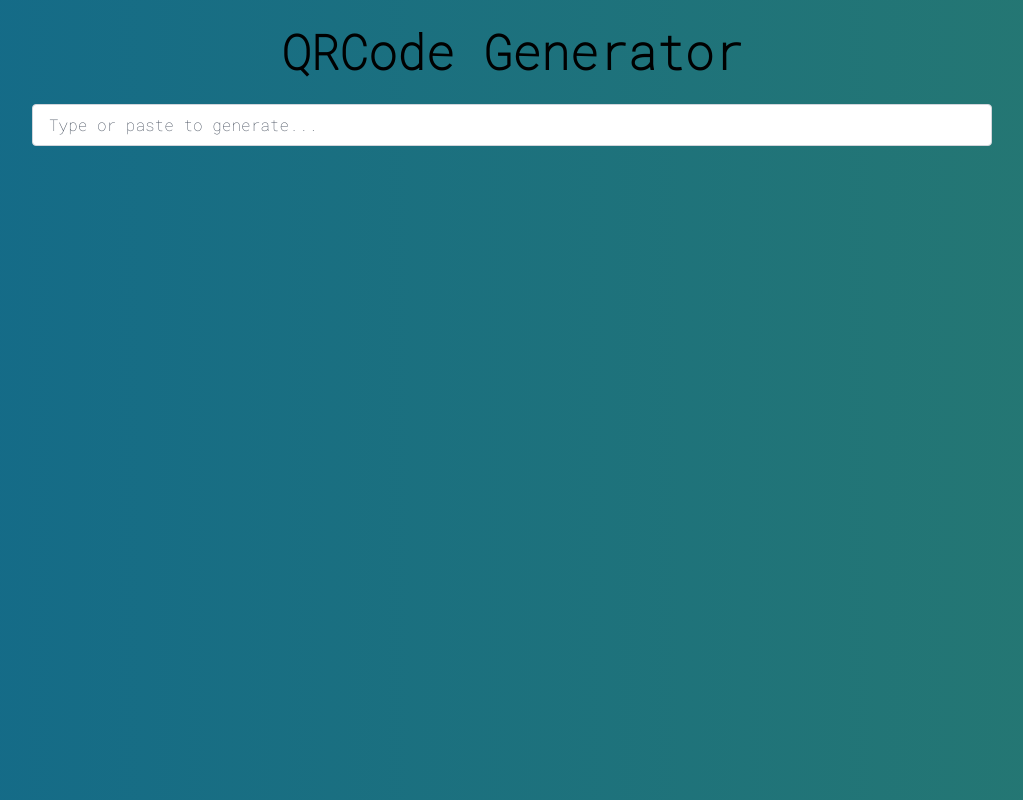
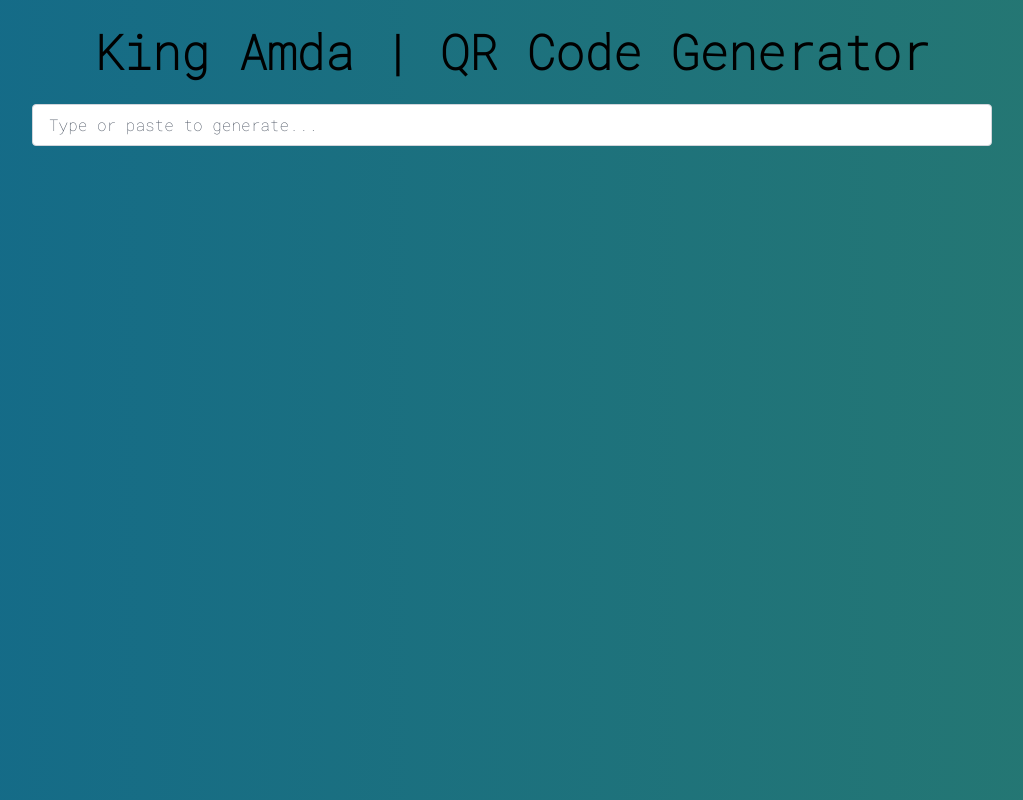
Before and after one commit to King-Amda/Qr-Generator, a plain HTML site: page index.html in a window 1280 px wide. Shown: the whole page, without its empty margins (128-1151 px from the left). Drawn offline with nearby package versions, Linux system fonts and the light colour scheme.

Commit message:
Update index.html

```diff
--- a/index.html
+++ b/index.html
@@ -12,7 +12,7 @@
 
 <body>
     <div id="app">
-        <h1 class="text-center text-5xl font-bold my-7">QRCode Generator</h1>
+        <h1 class="text-center text-5xl font-bold my-7">King Amda | QR Code Generator</h1>
         <form>
                 <div>
                     <input id="username" type="text" class="placeholder-gray-700 placeholder-text-bold mt-5 bg-white dark:bg-gray-800 dark:text-gray-300 border border-gray-300 dark:border-gray-600 rounded py-2 px-4 block focus:border-gray-800 dark:focus:border-gray-900 focus:outline-none focus:ring mx-auto w-11/12 md:w-9/12 lg:w-9/12" placeholder="Type or paste to generate..."
```
